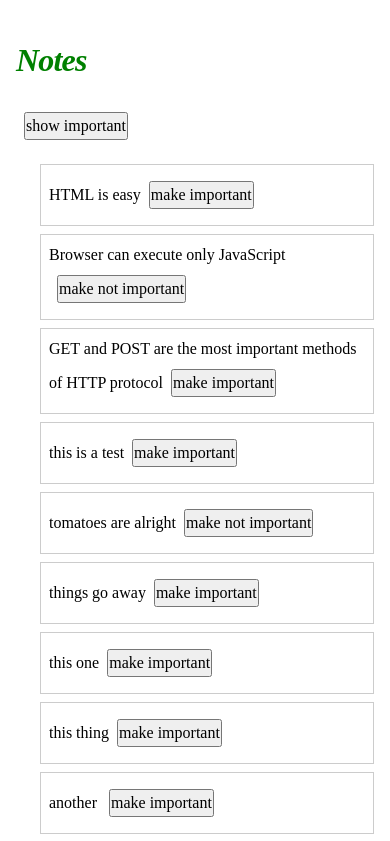
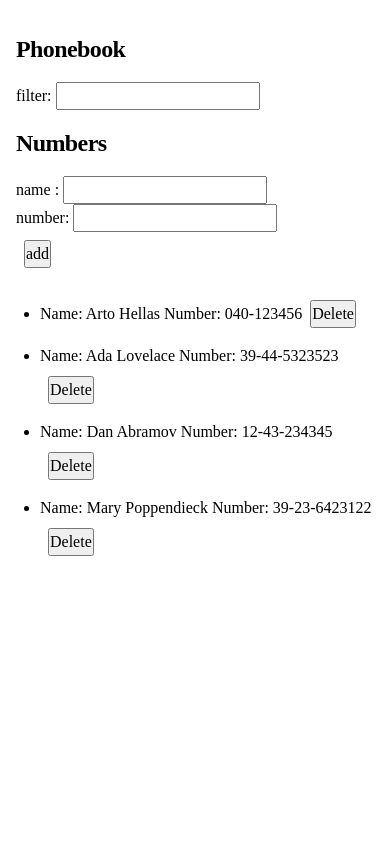
Before and after one commit to kuure/fso, a React (Vite) app: page / in a window 390 px wide. Shown: the top 841 px of the page. Built offline with nearby package versions, Linux system fonts and the light colour scheme; data requests are answered from the project's data file.

Commit message:
swapped note and phonebook apps back for numbered exercises

```diff
--- a/src/App.jsx
+++ b/src/App.jsx
@@ -1,130 +1,134 @@
 import { useState,useEffect } from 'react'
-import Note from './components/Note'
-import Footer from './components/Footer'
-import Notification from './components/Notification'
-import noteService from './services/notes'
+
+import personService from './services/persons'
+
+import Filter from './components/Filter'
+import PersonForm from './components/PersonForm'
+import People from './components/People'
+
+
+const App = () => {
+
+	// data, 'persons' array
+  const [persons, setPersons] = useState([])
+
+	// new name state
+	const [newName, setNewName] = useState('')
+
+	// new number state
+	const [newNumber, setNewNumber] = useState('')
+
+	// new filter state
+	const [filter, setFilter] = useState('')
+
+
+	// get the data right when the page loads
+	useEffect(() => {
+		personService
+			.getAll()
+			.then(initialPersons => {
+				setPersons(initialPersons)
+			})
+	},[])
+
+
+	// add a new person
+	const addPerson = (event) => {
+		event.preventDefault()
+
+		// is there a person in the book with the same name?
+		const personMatch = persons.filter(person => person.name === newName)
+
+		if (personMatch.length !== 0) {
+
+			if (window.confirm(`${newName} is already added to the phonebook, would you like to update?`)) {
+
+				const updatedPerson = { ...personMatch[0], number: newNumber}
+
+				//console.log(updatedPerson)
+
+				personService
+					.update(updatedPerson.id,updatedPerson)
+					.then(returnedPerson => {
+						setPersons(persons.map(person => person.id !== updatedPerson ? person : returnedPerson ))
+						setNewName('')
+						setNewNumber('')
+					})
+			}
+
+		}
+		else {
+
+			// template for person
+			const personObject = {
+				name: newName,
+				number: newNumber,
+			}
+
+			personService
+				.create(personObject)
+				.then(returnedPerson => {
+					setPersons(persons.concat(returnedPerson))
+					setNewName('')
+					setNewNumber('')
+				})
+		}
+	}
+
+
+	const deletePerson = (deleteId) => {
+
+		const personToDelete = persons.filter(person => person.id === deleteId)
+		const {name, id} = personToDelete[0]
+
+		if (window.confirm(`Delete ${name} ?`)) {
+			personService
+				.deletePerson(id)
+				.then(() =>
+					setPersons(persons.filter(person => person.id !== id)))
+			console.log(`${name} successfully deleted`)
+		}
+
+	}
 
 
 
 
 
-
-const App = () => {
-
-	// note state
-	const [notes, setNotes] = useState([])
-	// new note state
-	const [newNote, setNewNote] = useState('')
-	// determine what ones to show
-	const [showAll,setShowAll] = useState(true)
-	// error messages
-	const [errorMessage,setErrorMessage] = useState(null)
-
-	// get the data right when the page loads
-	useEffect(() => {
-		noteService
-			.getAll()
-			.then(initialNotes => {
-				setNotes(initialNotes)
-			})
-	}, [])
-
-	// add a new note
-	const addNote = (event) => {
-		event.preventDefault()
-
-		// template for note
-		const noteObject = {
-			content: newNote,
-			important: Math.random() < 0.5,
-		}
-		noteService
-			.create(noteObject)
-			.then(returnedNote => {
-				setNotes(notes.concat(returnedNote))
-				setNewNote('')
-			})
-	}
-
-
-	// change importance of a note
-	const toggleImportanceOf = (id) => {
-		const note = notes.find(n => n.id === id)
-		// the spread operator
-		const changedNote = { ...note, important: !note.important }
-
-		noteService
-			.update(id,changedNote)
-			.then(returnedNote => {
-				setNotes(notes.map(note => note.id===id ? returnedNote : note ))
-
-			})
-
-			.catch(error => {
-				setErrorMessage(
-					`the note '${note.content}' was already deleted from the server`
-				)
-				setTimeout(() => {
-					setErrorMessage(null)
-				},5000)
-				//setNotes(notes.filter(n => n.id !== id))
-			})
-	}
-
-
-
-	// deal with edits
-	const handleNoteChange = (event) => {
-		//console.log(event.target.value)
-		setNewNote(event.target.value)
-	}
-
-	// which notes to display?
-	const notesToShow = showAll
-		? notes
-		: notes.filter(note => note.important)
-
+	// event handlers
+	const handleNameChange = () => { setNewName(event.target.value) }
+	const handleNumberChange = () => setNewNumber(event.target.value)
+	const handleFilterChange = () => setFilter(event.target.value)
 
 
 	// GUI stuff
 	return (
 		<div>
 
-			<h1>Notes</h1>
+			<h2>Phonebook</h2>
 
-			<Notification message={errorMessage} />
+			<Filter
+				filter={filter}
+				handleFilterChange={handleFilterChange}
+			/>
 
-			<div>
-				<button onClick={() => setShowAll(!showAll)}>
-					show {showAll ? 'important' : 'all'}
-				</button>
-			</div>
+			<h2>Numbers</h2>
 
-			<ul>
-				{notesToShow.map(note =>
-					<Note
-						key={note.id}
-						note={note}
-						toggleImportance={() => toggleImportanceOf(note.id)}
-					/>
-				)}
-			</ul>
+			<PersonForm
+				addPerson = {addPerson}
+				newName = {newName}
+				handleNameChange = {handleNameChange}
+				newNumber = {newNumber}
+				handleNumberChange = {handleNumberChange}
+			/>
 
-			<form onSubmit={addNote}>
-
-				<input
-					value={newNote}
-					onChange={handleNoteChange}
-				/>
-
-				<button type="submit">save</button>
-
-			</form>
-
-			<Footer />
+			<People
+				deletePerson={deletePerson}
+				persons={persons}
+				filter={filter}
+			/>
 
 		</div>
 	)
 }
-
 export default App
```
Also changed, not shown: src/NoteApp.jsx (+23 -3 lines).
